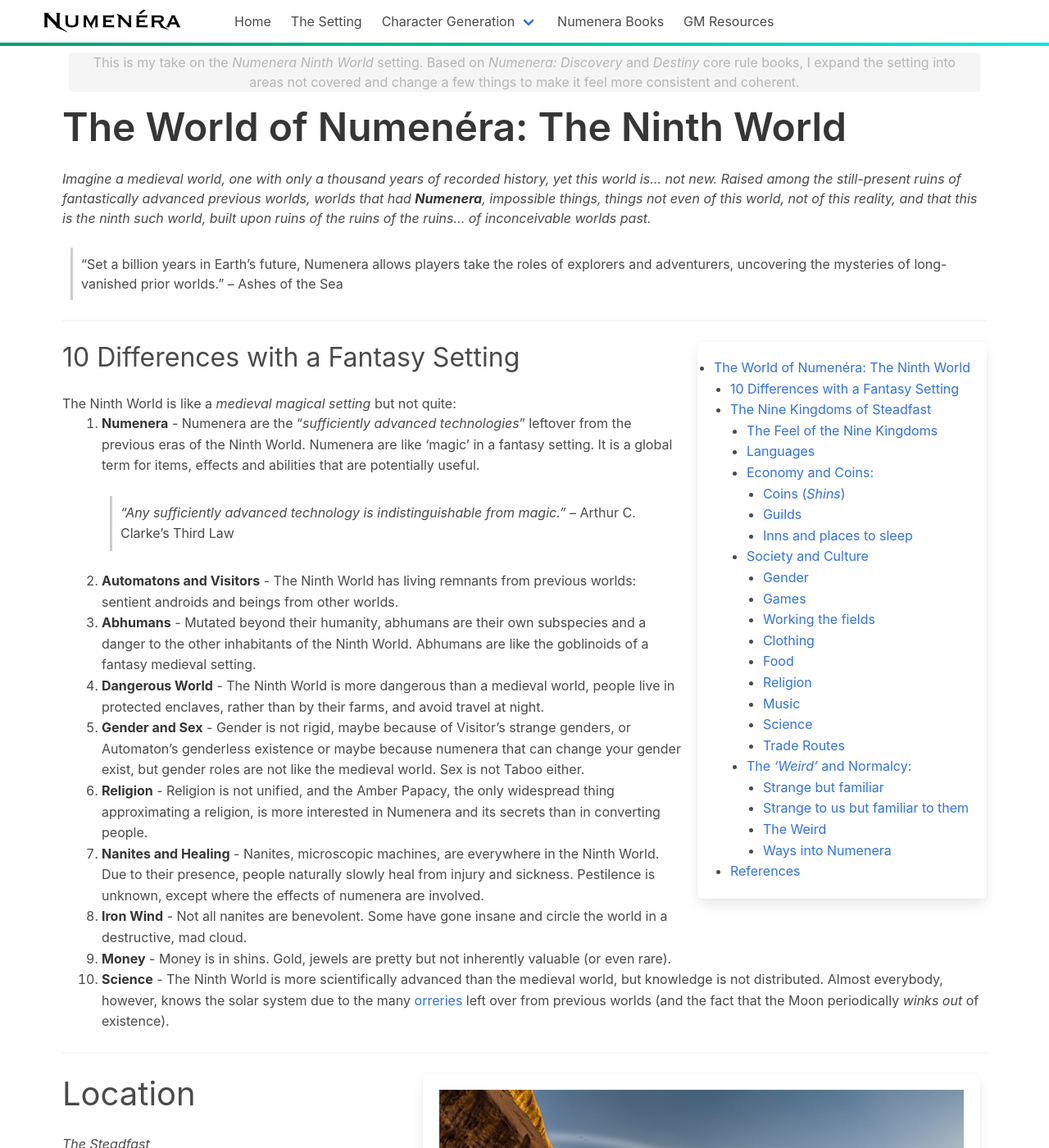
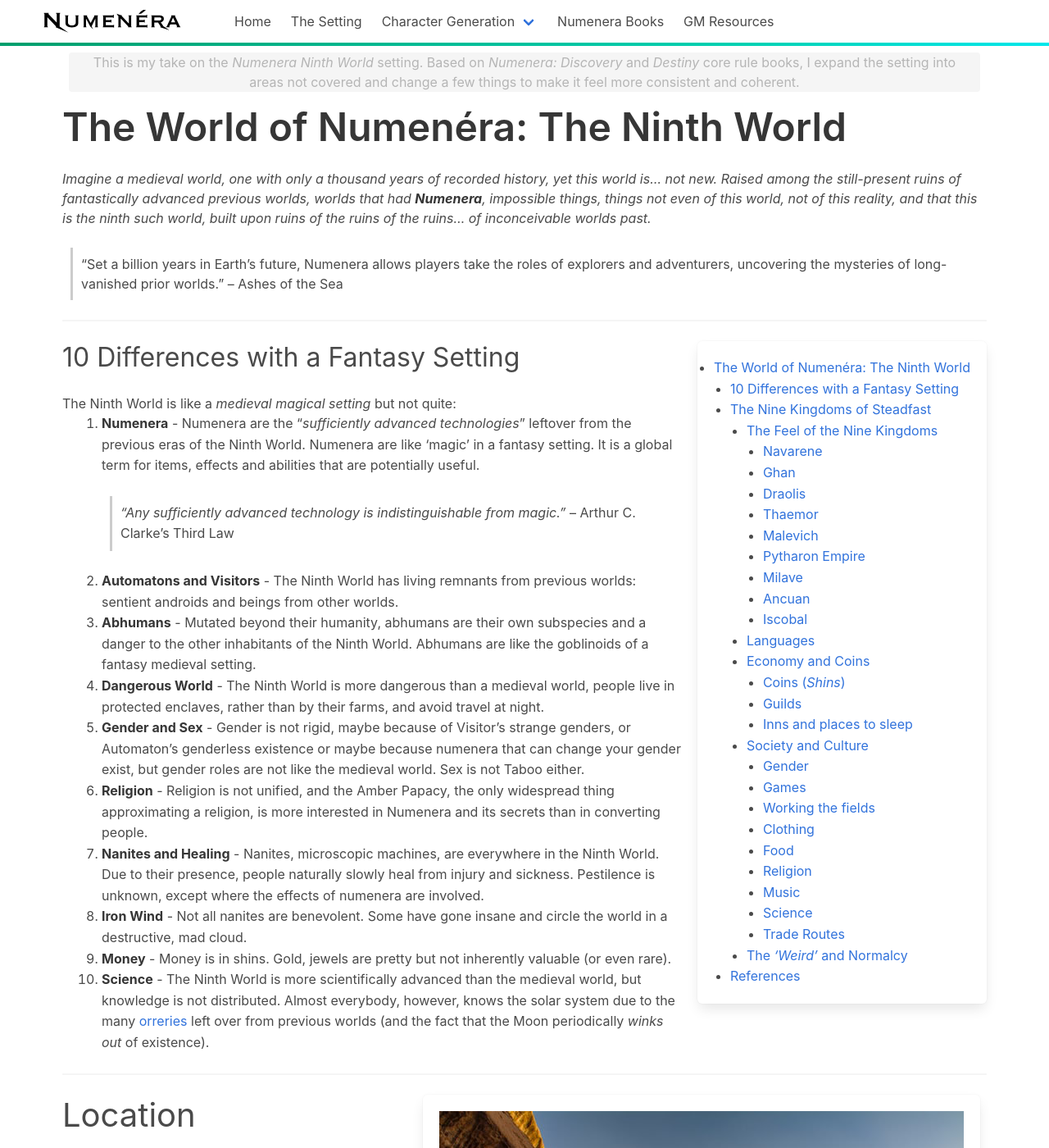
Before and after one commit to rebelwarrior/numenera, a Jekyll site: the page built from setting/ninth-world.md, in a window 1280 px wide and 1400 px high. Shown: the whole window at 82% size. Built offline with Jekyll 4.4.1, drawn with Linux system fonts in a browser that asks for light colours; nearby versions of some CDN libraries; some of the changed text lies outside the part shown.

Commit message:
some changes to TOC

```diff
--- a/setting/ninth-world.md
+++ b/setting/ninth-world.md
@@ -71,6 +71,9 @@
 ![map]({{ site.url }}/assets/images/steadfast.jpg)
 {:.box.is-pulled-right.mx-2}
 
+#### Navarene
+{:.is-sr-only}
+
 1) Navarene: (_A Quasi-Medival Victorian England_)
 {:.subtitle.is-5.mt-5}
 
@@ -83,6 +86,9 @@
 
 > _"Rich like a Navarene merchant."_ – old saying, meaning content, but usually used sarcastically to mean the exact opposite: someone with no money and lots of troubles.
 
+#### Ghan
+{:.is-sr-only}
+
 2) Ghan: (_Switzerland_)
 {:.subtitle.is-5.mt-5}
 Exports: Aneen (bipedal camels) as pack-animals, Gallen hides (cattle hides), some Azure Steel, and Ships.
@@ -93,6 +99,9 @@
 Government: Stable Monarchy with almost no gentry.
 
 > _"Ghan has the fleet, but Draolis owns the merchant ships."_ - Common Draolis Merchant saying.
+
+#### Draolis
+{:.is-sr-only}
 
 3) Draolis: (_Magical Venice_)
 {:.subtitle.is-5.mt-5}
@@ -106,6 +115,9 @@
 
 > _"Half of Qi is the sky."_ – A common Draolis saying, Numenera Discovery (p. 144)
 
+#### Thaemor
+{:.is-sr-only}
+
 4) Thaemor: (_formerly Thaemoor, an unhistorical Moorish Kingdom_)
 {:.subtitle.is-5.mt-5}
 Exports: Next to nothing. Some metals and few Numenera.
@@ -115,6 +127,9 @@
 Secret: Thaemor, formerly Thae moor, was a marsh land that suddenly drained out _by raising itself_ about 300 years ago. Nobody knows what caused the land to rise.
 Government: Unstable Tyranny with Gentry. Taxes are high.
 
+#### Malevich
+{:.is-sr-only}
+
 5) Malevich: (_Transylvania_)
 {:.subtitle.is-5.mt-5}
 Exports: Numenera (which are found in the chasm) and strange oddities from Yerth.
@@ -123,6 +138,9 @@
 Bordered to the south by the Voil Chasm (or the Earthwound as some call it) and to the north by the Thaermor, Malevich was a backwaters land mired in internal civil wars and dreams of conquest. Once a rich land, it is now in ruins. The wealth of the place is concentrated around the few aristocrats and everyone else lives in dire poverty. The aristocrats here can be ___quite depraved___ and the populace poor and superstitious.
 Secret: Yerth has opened a portal to another dimension.
 Government: Ostensibly a Monarchy, but in reality it's more of a collection of independent vassal states.
+
+#### Pytharon Empire
+{:.is-sr-only}
 
 6) Pytharon Emprire: (_Russia, Parthian Empire_)
 {:.subtitle.is-5.mt-5}
@@ -135,6 +153,9 @@
 
 > _"Those not rich, are poor."_ – Old Aian saying (city in Milave)
 
+#### Milave
+{:.is-sr-only}
+
 7) Milave: (_Medieval Italian Principalities_)
 {:.subtitle.is-5.mt-5}
 Exports: Ganch (weed), float-stones, assorted foodstuff and art.
@@ -146,6 +167,9 @@
 > _How is Aian different from Qi?_
 In Qi, a city of learning, a city of government, wealth is flaunted, put on display, sometimes in gaudy fashion. Even servants of rich people in Qi dress fashionably, the location of your house in the city is very important, the closer to the Amber Pope and his machine security the more safe and more expensive. In Aian, the city of merchants, having money to make big deals is considered most important. People dress well, but fashion is not as important. Unlike most of the South of Steadfast, people in Aian don't patronize high art, preferring more popular fare. Education is not important, negotiating and making money is. Your skills are considered important. The biggest display of wealth in Aian is needing and having your own security _force_, rather than just a few bodyguards. Because Aian doesn't have a center like Qi does, where you live in Aian is secondary to how big your place is. Aian is also positively small (30K residents) compared to Qi (500k residents).
 
+#### Ancuan
+{:.is-sr-only}
+
 8) Ancuan: (_Pirates and Ruins_)
 {:.subtitle.is-5.mt-5}
 Exports: Yellow wool, Arron "sugar", salt and Numenera (from Red Fleet's explorations and ruins)
@@ -156,6 +180,9 @@
 Government: Weak Monarchy.
 
 > _"Iscobal is a land tearing itself apart from within."_ – Numenera Discovery (p. 153).
+
+#### Iscobal
+{:.is-sr-only}
 
 9) Iscobal: (_Fantasy France_)
 {:.subtitle.is-5.mt-5}
@@ -184,7 +211,7 @@
 <br>
 __Shin-talk__, is older than true-lang. It's a merchant talk, it has few words and involves some hand signals. Almost everybody knows how to count in shin-talk, and children play a game similar to rock-paper-scissor all over, in shin-talk. Shin-talk has no written-form. Shin-talk is widespread, even outside of Steadfast, in the Outlands and maybe even Beyond.
 
-### Economy and Coins:
+### Economy and Coins
 {:.subtitle.is-3.mt-5}
 
 #### Coins (_Shins_)
@@ -327,7 +354,7 @@
 
 ---
 
-### The _'Weird'_ and Normalcy:
+### The _'Weird'_ and Normalcy
 {:.subtitle.is-3.mt-5}
 
 > _"If everything is weird, nothing is weird: It's normal."_
@@ -337,7 +364,7 @@
 
 The world of the Ninth world is a mostly medieval world, but one where "magic" (aka Numenera) is common place. However, magic is very dangerous. To abuse it is to court disaster. So everybody is somewhat skeptical about it.
 
-##### Strange but familiar
+Strange but familiar
 {:.subtitle.is-5.mt-5}
 
 Strange but familiar things are things that are analogues to today's world but slightly different. So fungi-boars instead of pigs for example, but they are exactly like pigs with a slight twist but otherwise the same.
@@ -375,7 +402,7 @@
 Plastic, Metal and synthetic fibers are very common in the 9th world, but unlike our world these materials aren't exactly industrially made. There are multiple plants that produce synthetic and colorful fibers and colors. Synth-steel can be found in the ruins of old tech.
 {:.mt-3}
 
-##### Strange to us but familiar to them
+Strange to us but familiar to them
 {:.subtitle.is-5.mt-5}
 
 __Old-Machines:__
@@ -404,7 +431,7 @@
 __Siesta:__
 Because the day is longer, it is customary in all of Steadfast to take a nap midday, after lunch. Aeon Priests encourage this as they surmise the data-sphere is most active midday as it is solar-powered. Additionally, peasants and agricultural workers don't tend to sleep through the whole night. People in small towns normally go to bed when the sun sets, then wake up in the middle of the night and _"talk"_ or set a small fire before going back to bed and waking up before the sun comes up to go work the fields.
 
-##### The Weird
+The Weird
 {:.subtitle.is-5.mt-5}
 
 > _"The concept of a demon—a spiritually evil entity—is a label for threats that can’t be understood."_ – Ninth World Bestiary 2
@@ -436,7 +463,7 @@
 
 ---
 
-#### Ways into Numenera
+Ways into Numenera
 {:.subtitle.is-4.mt-5}
 In Numenera Discovery, they present four ways of using the Ninth World:
 1. Post-Apocalyptic Setting
```
Also changed, not shown: README.md.
